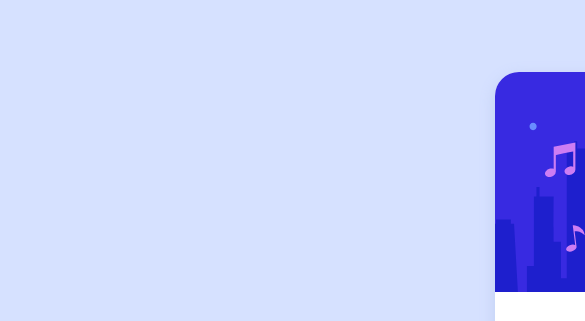
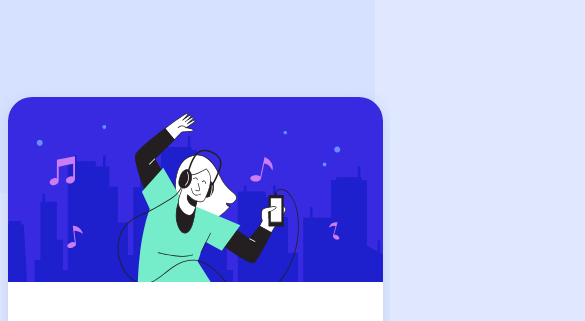
Before and after one commit to coffeeslammer/orderSummary, a plain HTML site: page index.html in a window 390 px wide. Shown: the top 321 px of the page, 585 px wide, since content can reach past the window. Drawn offline with Linux system fonts and the light colour scheme.

Commit message:
finished

```diff
--- a/styles/style.css
+++ b/styles/style.css
@@ -4,14 +4,16 @@
      font-family: 'Red Hat Display', sans-serif;
      background-image: url("/images/pattern-background-desktop.svg");
      background-repeat: no-repeat;
-     width: 1440px;
+     /* width: 1440px; */
      display: grid;
      background-color: hsl(225, 100%, 94%);
      margin: 0;
      padding: 0;
      box-sizing: border-box;
      height: 100vh;
-     place-content: center;
+     justify-content: center;
+     align-items: center;
+     /* place-content: center; */
  }
 
  .container {
@@ -111,3 +113,19 @@
      text-decoration: none;
      color: hsla(245, 57%, 52%, 0.7);
  }
+
+ @media(max-width: 550px) {
+     body {
+         background-image: url("/images/pattern-background-mobile.svg");
+     }
+
+     .container {
+         width: 375px;
+         height: 650px;
+     }
+
+     .hero {
+         width: 375px;
+         height: 185px;
+     }
+ }
```
Also changed, not shown: images/screen-shot-fullpage.png (added), 3 other files.
